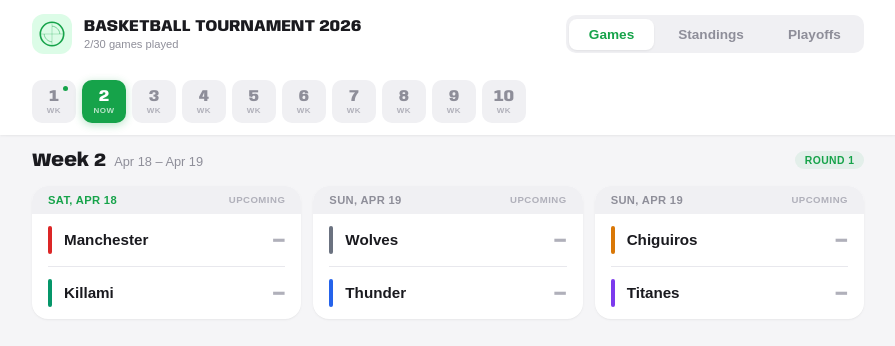
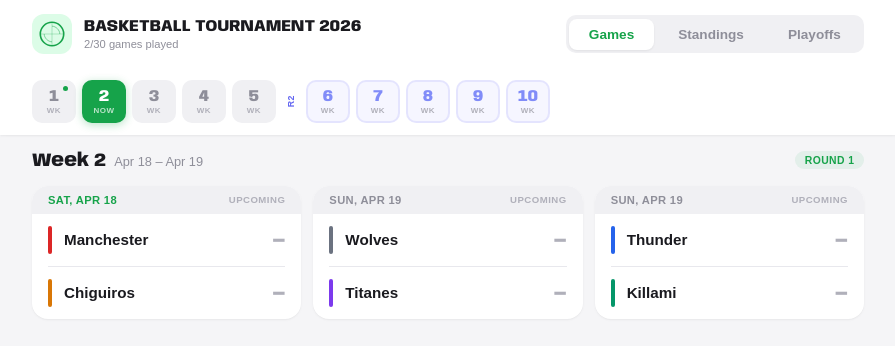
Before and after one commit to luiskhernandez/hoop-schedule, a Svelte app: page / in a window 1280 px wide. Shown: the top 346 px of the page, without its empty margins (192-1087 px from the left). Built offline with nearby package versions, Linux system fonts and the light colour scheme; a web font is replaced by a local one.

Commit message:
Swap weeks 2/3 matchups and add round differentiation
- Swap week 2 and 3 game matchups (dates stay the same)
- Color-code week chips by round: green for R1, indigo for R2
- Add vertical R2 divider between rounds in the week strip
- Round badge in week info changes color per round

```diff
--- a/public/tournament.json
+++ b/public/tournament.json
@@ -13,13 +13,13 @@
     { "id": "RS-02", "round": 1, "week": 1, "date": "2026-04-12", "day": "sunday",   "team1": 4, "team2": 6, "score1": 21, "score2": 37 },
     { "id": "RS-03", "round": 1, "week": 1, "date": "2026-04-12", "day": "sunday",   "team1": 1, "team2": 5, "score1": null, "score2": null },
 
-    { "id": "RS-04", "round": 1, "week": 2, "date": "2026-04-18", "day": "saturday", "team1": 2, "team2": 4, "score1": null, "score2": null },
-    { "id": "RS-05", "round": 1, "week": 2, "date": "2026-04-19", "day": "sunday",   "team1": 1, "team2": 3, "score1": null, "score2": null },
-    { "id": "RS-06", "round": 1, "week": 2, "date": "2026-04-19", "day": "sunday",   "team1": 5, "team2": 6, "score1": null, "score2": null },
+    { "id": "RS-04", "round": 1, "week": 2, "date": "2026-04-18", "day": "saturday", "team1": 2, "team2": 5, "score1": null, "score2": null },
+    { "id": "RS-05", "round": 1, "week": 2, "date": "2026-04-19", "day": "sunday",   "team1": 1, "team2": 6, "score1": null, "score2": null },
+    { "id": "RS-06", "round": 1, "week": 2, "date": "2026-04-19", "day": "sunday",   "team1": 3, "team2": 4, "score1": null, "score2": null },
 
-    { "id": "RS-07", "round": 1, "week": 3, "date": "2026-04-25", "day": "saturday", "team1": 2, "team2": 5, "score1": null, "score2": null },
-    { "id": "RS-08", "round": 1, "week": 3, "date": "2026-04-26", "day": "sunday",   "team1": 1, "team2": 6, "score1": null, "score2": null },
-    { "id": "RS-09", "round": 1, "week": 3, "date": "2026-04-26", "day": "sunday",   "team1": 3, "team2": 4, "score1": null, "score2": null },
+    { "id": "RS-07", "round": 1, "week": 3, "date": "2026-04-25", "day": "saturday", "team1": 2, "team2": 4, "score1": null, "score2": null },
+    { "id": "RS-08", "round": 1, "week": 3, "date": "2026-04-26", "day": "sunday",   "team1": 1, "team2": 3, "score1": null, "score2": null },
+    { "id": "RS-09", "round": 1, "week": 3, "date": "2026-04-26", "day": "sunday",   "team1": 5, "team2": 6, "score1": null, "score2": null },
 
     { "id": "RS-10", "round": 1, "week": 4, "date": "2026-05-02", "day": "saturday", "team1": 2, "team2": 6, "score1": null, "score2": null },
     { "id": "RS-11", "round": 1, "week": 4, "date": "2026-05-03", "day": "sunday",   "team1": 1, "team2": 4, "score1": null, "score2": null },
--- a/src/Schedule.svelte
+++ b/src/Schedule.svelte
@@ -48,17 +48,26 @@
 
 <div class="week-strip-wrap">
   <div class="week-strip">
-    {#each weeks as [w]}
+    {#each weeks as [w], idx}
       {@const wn = Number(w)}
       {@const isCurrent = wn === currentWeek}
       {@const isSelected = wn === selectedWeek}
       {@const wGames = weeks.find(([ww]) => Number(ww) === wn)?.[1] || []}
       {@const hasResults = wGames.some(g => g.score1 !== null)}
+      {@const round = wGames[0]?.round}
+      {@const prevRound = idx > 0 ? (weeks[idx - 1][1][0]?.round) : round}
+
+      {#if round !== prevRound}
+        <div class="round-divider">
+          <span class="round-divider-label">R{round}</span>
+        </div>
+      {/if}
 
       <button
         class="week-chip"
         class:selected={isSelected}
         class:current={isCurrent && !isSelected}
+        class:round2={round === 2}
         onclick={() => selectedWeek = wn}
         type="button"
       >
@@ -83,7 +92,7 @@
       <span class="week-title">Week {selectedWeek}</span>
       <span class="week-dates">{shortDate(satDate)} – {shortDate(sunDate)}</span>
     </div>
-    <span class="week-round">Round {selectedGames[0].round}</span>
+    <span class="week-round" class:r2={selectedGames[0].round === 2}>Round {selectedGames[0].round}</span>
   </div>
 
   <div class="games">
@@ -180,6 +189,48 @@
 
   .week-chip:active { transform: scale(0.93); }
 
+  .week-chip.round2 {
+    background: rgba(99, 102, 241, 0.06);
+    border-color: rgba(99, 102, 241, 0.12);
+  }
+
+  .week-chip.round2 .chip-num { color: #818cf8; }
+
+  .week-chip.round2.selected {
+    background: #6366f1;
+    border-color: #6366f1;
+    box-shadow: 0 2px 8px rgba(99, 102, 241, 0.3);
+  }
+
+  .week-chip.round2.selected .chip-num { color: white; }
+  .week-chip.round2.selected .chip-label { color: rgba(255,255,255,0.7); }
+  .week-chip.round2.selected .chip-dot { background: white; }
+
+  .week-chip.round2.current {
+    border-color: #6366f1;
+  }
+
+  .week-chip.round2.current .chip-num { color: #6366f1; }
+  .week-chip.round2.current .chip-label { color: #6366f1; }
+
+  .round-divider {
+    display: flex;
+    align-items: center;
+    flex-shrink: 0;
+    padding: 0 0.25rem;
+  }
+
+  .round-divider-label {
+    font-size: 0.55rem;
+    font-weight: 800;
+    text-transform: uppercase;
+    letter-spacing: 0.06em;
+    color: #6366f1;
+    writing-mode: vertical-lr;
+    text-orientation: mixed;
+    transform: rotate(180deg);
+  }
+
   .chip-num {
     font-family: var(--font-display);
     font-weight: 800;
@@ -258,6 +309,11 @@
     border-radius: 2rem;
     background: var(--accent-bg);
     color: var(--accent);
+  }
+
+  .week-round.r2 {
+    background: rgba(99, 102, 241, 0.08);
+    color: #6366f1;
   }
 
   .games {
```
